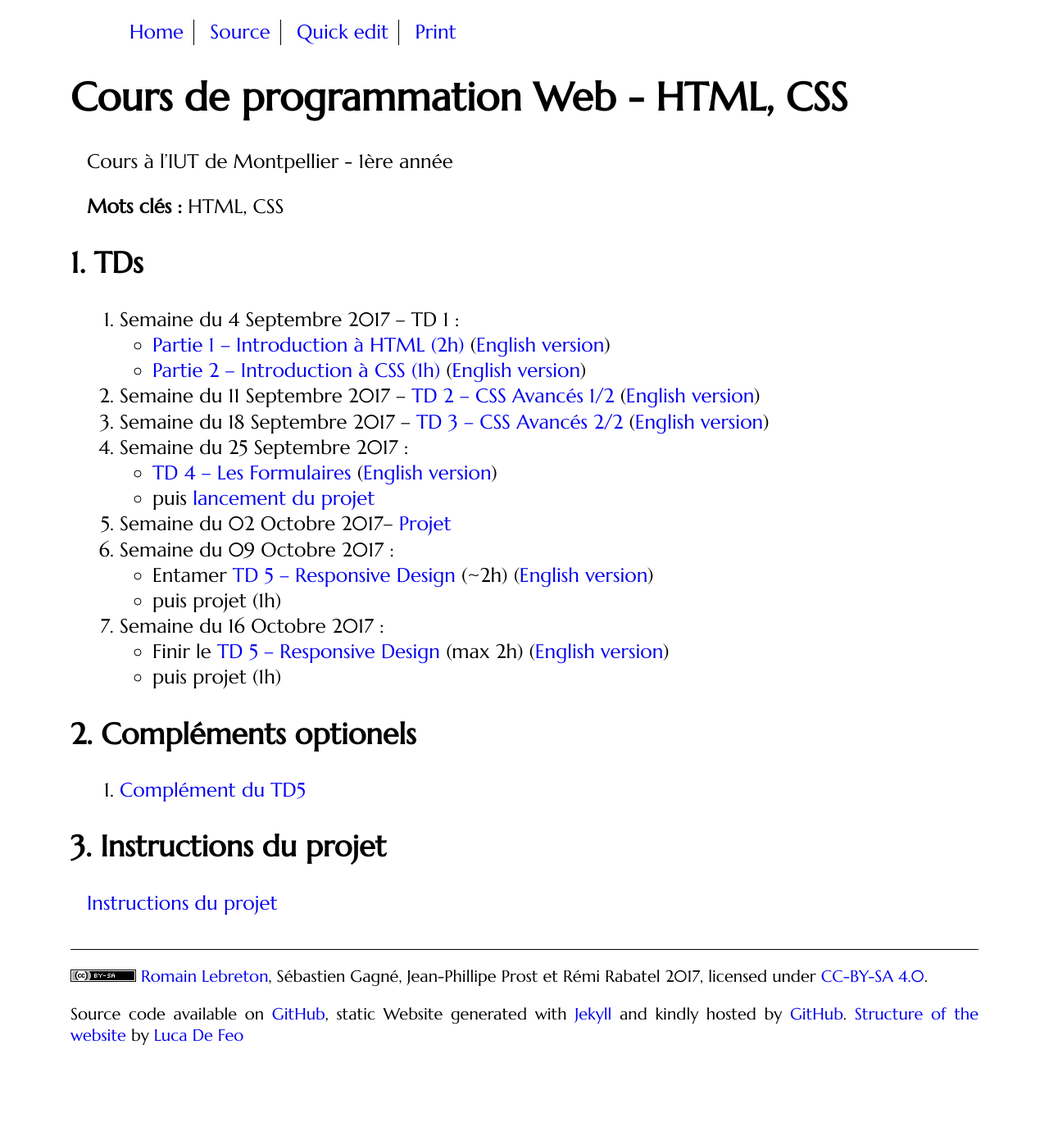
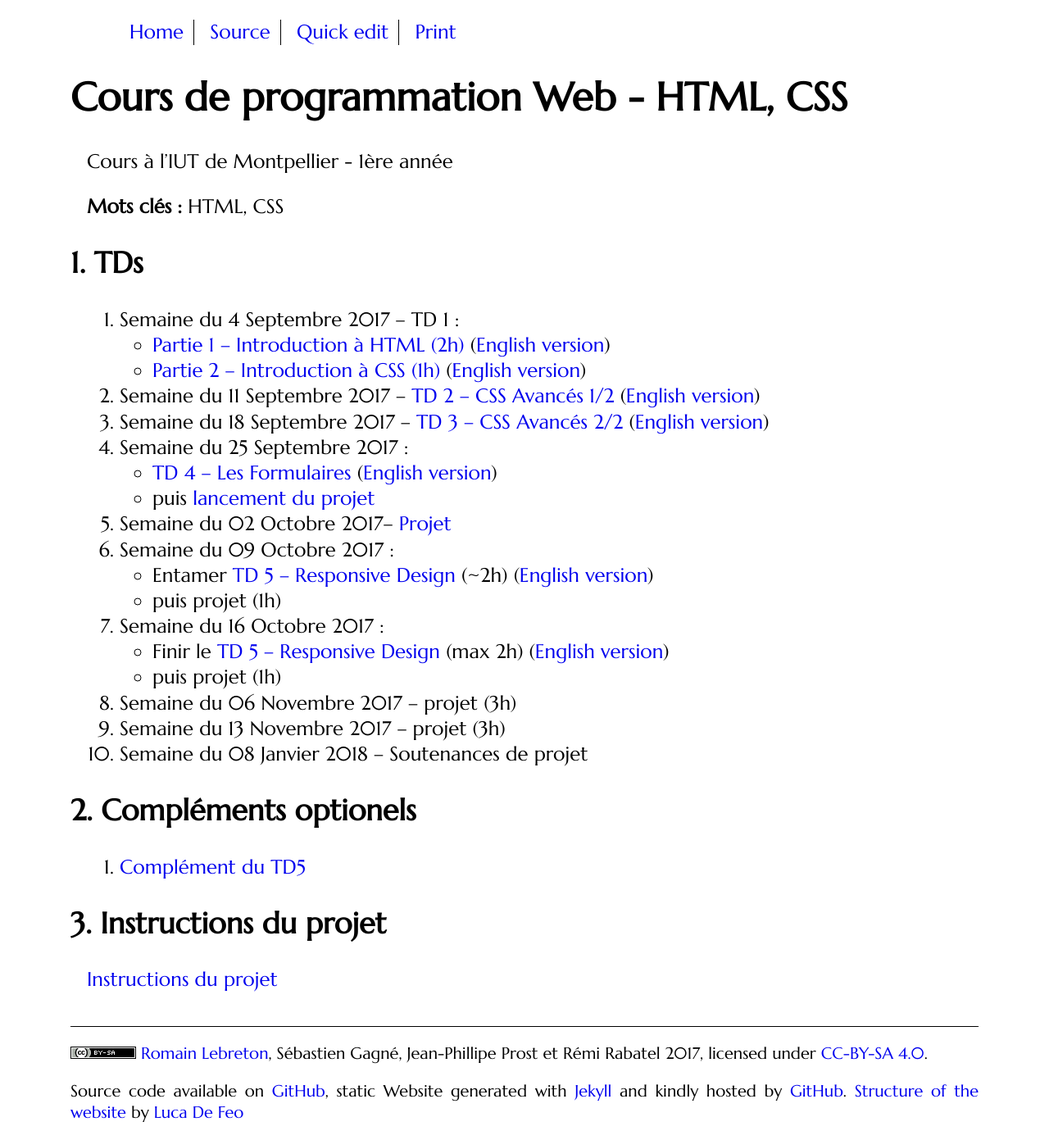
Before and after one commit to romainlebreton/R1.02-DeveloppementInterfacesWeb, a Jekyll site: the page built from index.md, in a window 1280 px wide. Shown: the whole page at 82% size. Built offline with Jekyll 4.4.1, drawn with Linux system fonts in a browser that asks for light colours; some web fonts are replaced; comment, search, counter and statistics services are not loaded; before the commit the page ends 1297 px from its top, so only the background shows below that.

Commit message:
New week

```diff
--- a/index.md
+++ b/index.md
@@ -32,9 +32,9 @@ Cours à l'IUT de Montpellier - 1ère année
    * Finir le [TD 5 -- Responsive Design](tutorials/tutorial5.html) (max 2h)
    ([English version](tutorials/tutorial5-en.html))
    * puis projet (1h)
-<!-- 1. Semaine du 06 Novembre 2017 -- projet (3h) -->
-<!-- 1. Semaine du 13 Novembre 2017 -- projet (3h) -->
-<!-- 1. Semaine du 08 Janvier 2018 -- Soutenances de projet -->
+1. Semaine du 06 Novembre 2017 -- projet (3h)
+1. Semaine du 13 Novembre 2017 -- projet (3h)
+1. Semaine du 08 Janvier 2018 -- Soutenances de projet
 
 ## Compléments optionels
 
```
